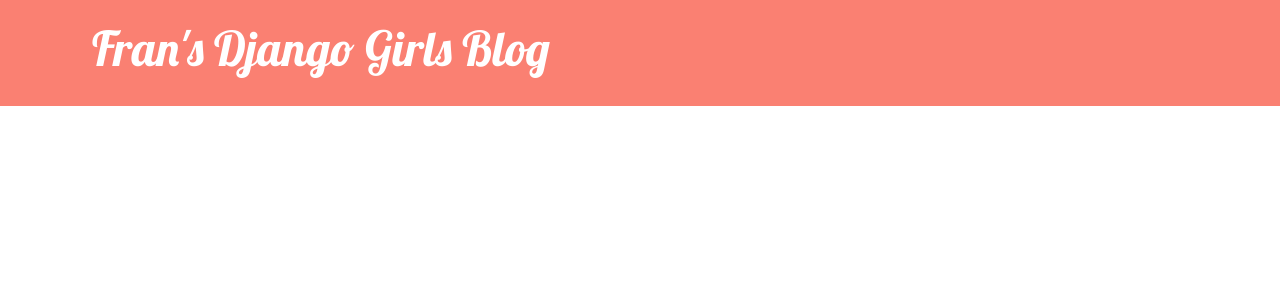
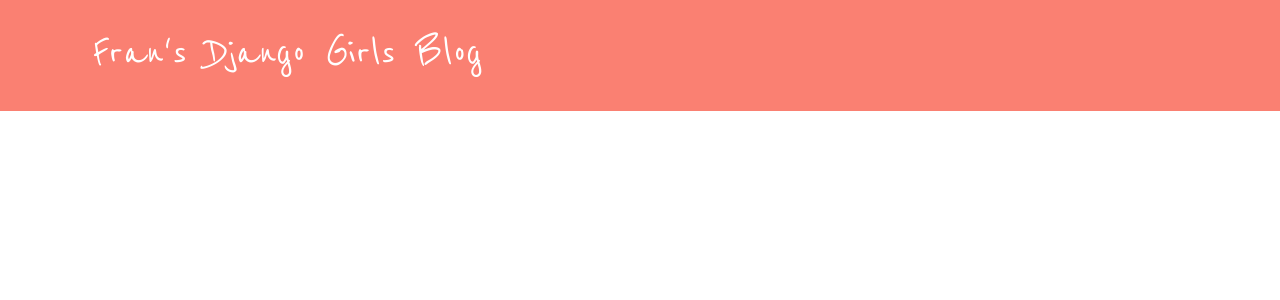
Before and after one commit to franciscaconcha/my-first-blog, a Django app: page / in a window 1280 px wide. Shown: the top 300 px of the page. Run offline with Django 3.2, Linux system fonts and the light colour scheme; data that the repository does not hold is empty.

Commit message:
Changing the font bc Lobster is awful

```diff
--- a/blog/static/css/blog.css
+++ b/blog/static/css/blog.css
@@ -1,6 +1,6 @@
 h1 a, h2 a {
     color: #FA8072;
-    font-family: 'Lobster';
+    font-family: 'Reenie Beanie', cursive;
 }
 
 .page-header {
--- a/blog/templates/blog/base.html
+++ b/blog/templates/blog/base.html
@@ -4,7 +4,9 @@
     <head>
         <title>Fran's Django Girls blog</title>
         <link rel="stylesheet" href="https://cdn.jsdelivr.net/npm/bootstrap@5.1.3/dist/css/bootstrap.min.css" integrity="sha384-1BmE4kWBq78iYhFldvKuhfTAU6auU8tT94WrHftjDbrCEXSU1oBoqyl2QvZ6jIW3" crossorigin="anonymous">
-        <link rel="stylesheet" href="https://fonts.googleapis.com/css?family=Lobster&subset=latin,latin-ext">
+    <link rel="preconnect" href="https://fonts.googleapis.com">
+    <link rel="preconnect" href="https://fonts.gstatic.com" crossorigin>
+    <link href="https://fonts.googleapis.com/css2?family=Reenie+Beanie&display=swap" rel="stylesheet">
         <link rel="stylesheet" href="{% static 'css/blog.css' %}">
     </head>
     <body>
```
